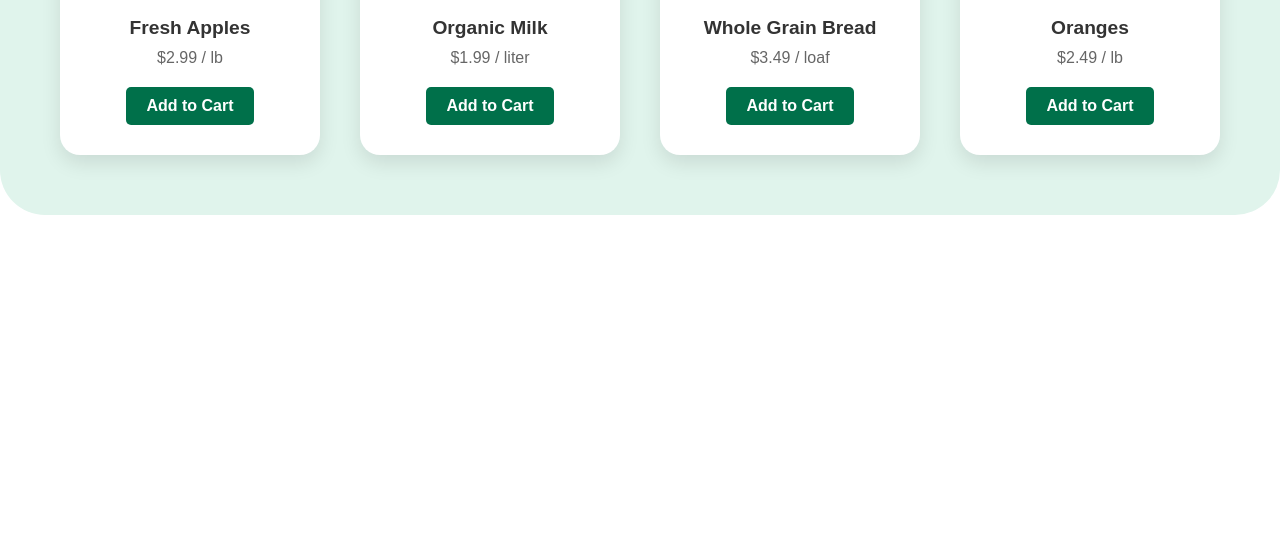
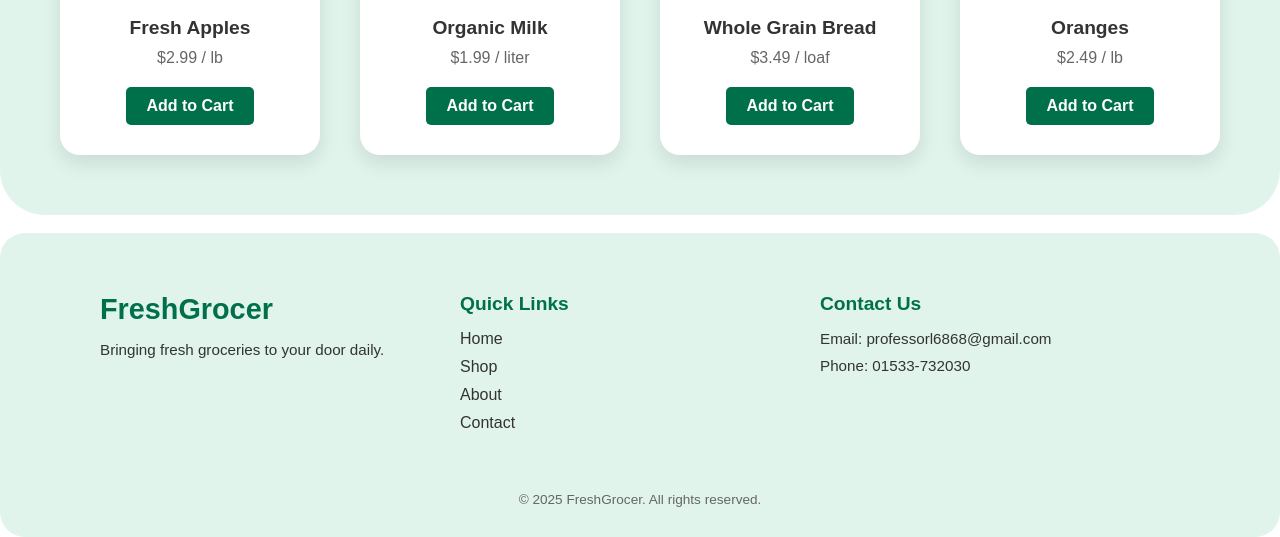
Before and after one commit to proffessorL/grihozon, a plain HTML site: page index.html in a window 1280 px wide. Shown: the part 1198-1735 px from the top of the page. Before the commit the page ends 1413 px from the top, so only its background shows below. Drawn offline with Linux system fonts and the light colour scheme.

Commit message:
Your commit message

```diff
--- /dev/null
+++ b/footer.css
@@ -0,0 +1,63 @@
+footer {
+  background-color: #e0f4ec; border-radius:25px;
+  padding: 60px 0 30px 0;
+  text-align: center;
+}
+
+.footer-container {
+  display: flex;
+  justify-content: space-between;
+  flex-wrap: wrap;
+  max-width: 1200px;
+  margin: 0 auto;
+  padding: 0 60px;
+  text-align: left;
+}
+
+.footer-column {
+  flex: 1;
+  min-width: 250px;
+  margin-bottom: 30px;
+}
+
+.footer-column h3 {
+  font-size: 1.8rem;
+  margin-bottom: 15px;
+  color: #00704A;
+}
+
+.footer-column h4 {
+  font-size: 1.2rem;
+  margin-bottom: 15px;
+  color: #00704A;
+}
+
+.footer-column p {
+  color: #333;
+  margin-bottom: 10px;
+  font-size: 0.95rem;
+}
+
+.footer-links {
+  list-style: none;
+  padding: 0;
+}
+
+.footer-links li {
+  margin-bottom: 10px;
+}
+
+.footer-links li a {
+  color: #333;
+  text-decoration: none;
+}
+
+.footer-links li a:hover {
+  text-decoration: underline;
+}
+
+.footer-copy {
+  font-size: 0.85rem;
+  color: #666;
+  margin-top: 20px;
+}
--- a/index.html
+++ b/index.html
@@ -6,6 +6,8 @@
     <title>Grihozon</title>
     <link rel="stylesheet" href="style.css">
     <link rel="stylesheet" href="catagorysection.css">
+    <link rel="stylesheet" href="footer.css">
+    <link rel="stylesheet" href="mobileresponsive.css">
 </head>
 <body>
     <header>
@@ -92,7 +94,32 @@
       <a href="#" class="btn">Add to Cart</a>
     </div>
   </div>
-</section>
+</section> <br>
+
+
+<footer>
+  <div class="footer-container">
+    <div class="footer-column">
+      <h3>FreshGrocer</h3>
+      <p>Bringing fresh groceries to your door daily.</p>
+    </div>
+    <div class="footer-column">
+      <h4>Quick Links</h4>
+      <ul class="footer-links">
+        <li><a href="#">Home</a></li>
+        <li><a href="#">Shop</a></li>
+        <li><a href="#">About</a></li>
+        <li><a href="#">Contact</a></li>
+      </ul>
+    </div>
+    <div class="footer-column">
+      <h4>Contact Us</h4>
+      <p>Email: professorl6868@gmail.com </p>
+      <p>Phone: 01533-732030</p>
+    </div>
+  </div>
+  <p class="footer-copy">&copy; 2025 FreshGrocer. All rights reserved.</p>
+</footer>
 
 
 
--- /dev/null
+++ b/mobileresponsive.css
@@ -0,0 +1,61 @@
+
+@media (max-width: 768px) {
+
+
+  .navbar {
+    flex-direction: column;
+    align-items: flex-start;
+  }
+
+  .nav-links {
+    flex-direction: column;
+    width: 100%;
+    gap: 15px;
+    margin-top: 10px;
+  }
+
+
+  .hero h1 {
+    font-size: 2rem;
+  }
+
+  .hero p {
+    font-size: 1rem;
+  }
+
+
+  .category-grid {
+    grid-template-columns: repeat(2, 1fr);
+  }
+
+
+  .product-grid {
+    grid-template-columns: repeat(2, 1fr);
+  }
+
+
+  .footer-container {
+    flex-direction: column;
+    text-align: center;
+  }
+
+  .footer-column {
+    margin-bottom: 30px;
+  }
+}
+
+
+@media (max-width: 480px) {
+  .category-grid,
+  .product-grid {
+    grid-template-columns: 1fr;
+  }
+
+  .hero {
+    padding: 60px 20px;
+  }
+
+  .footer-container {
+    padding: 0 20px;
+  }
+}
```
